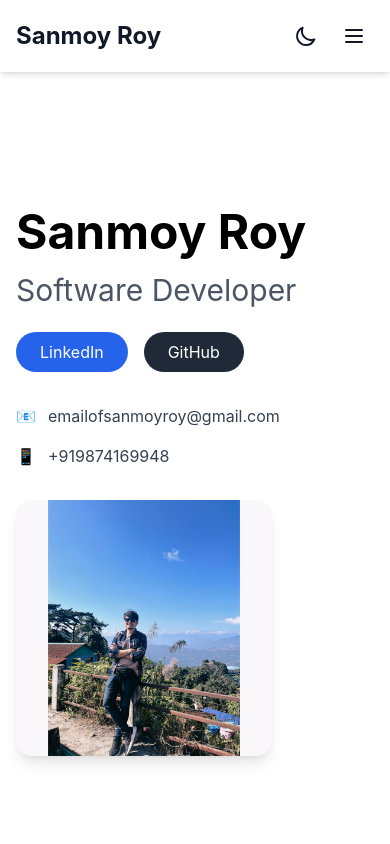
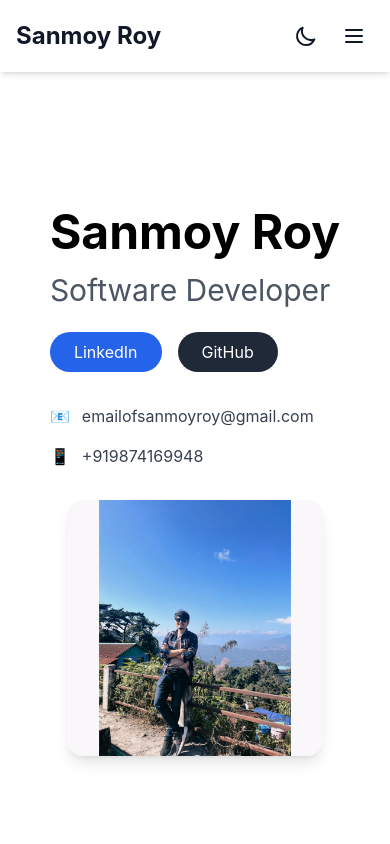
Before and after one commit to Sanmoy1/portfolio, a React (Create React App) app: page / in a window 390 px wide. Shown: the top 844 px of the page. Built offline with nearby package versions, Linux system fonts and the light colour scheme.

Commit message:
hero section correct allignment

```diff
--- a/src/components/Hero.js
+++ b/src/components/Hero.js
@@ -5,7 +5,7 @@
   return (
     <section id="home" className="min-h-screen pt-20 dark:bg-gray-900">
       <div className="container mx-auto px-4 py-16">
-        <div className="flex flex-col md:flex-row items-start justify-between gap-8">
+        <div className="flex flex-col md:flex-row items-center md:items-start justify-between gap-8">
           <div className="md:w-2/5 text-left">
             <div>
               <h1 className="text-5xl font-bold mb-4 dark:text-white">Sanmoy Roy</h1>
```
